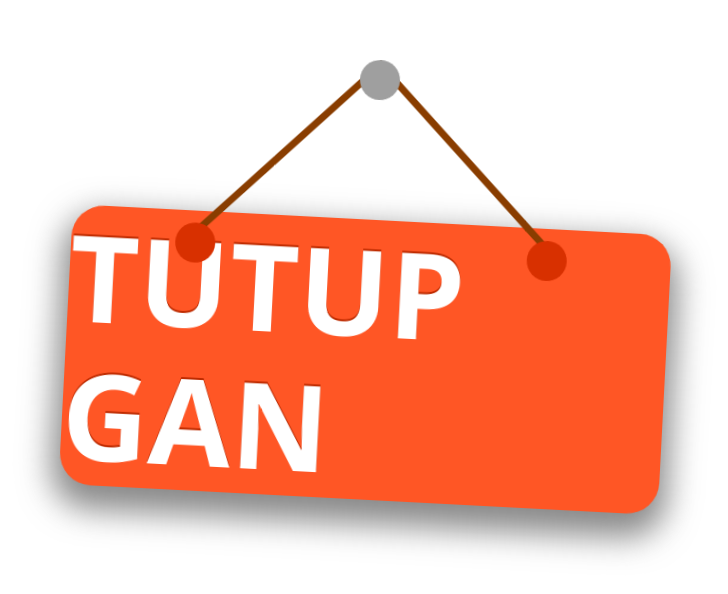
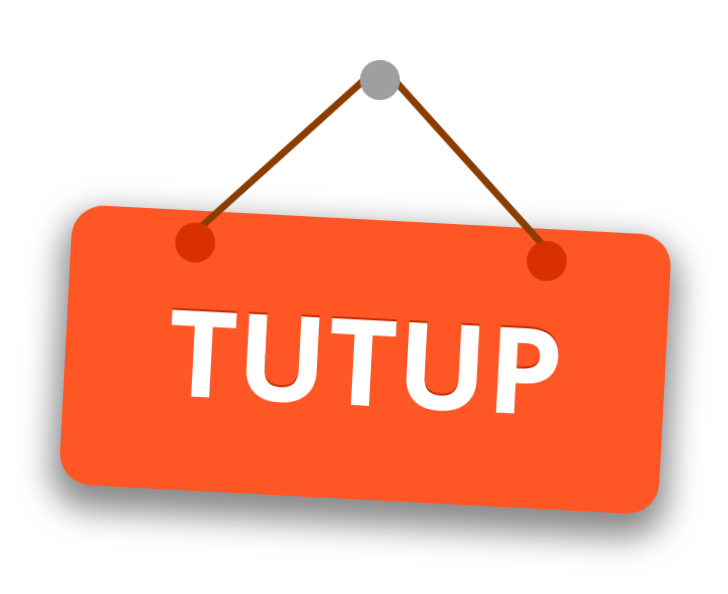
Before and after one commit to vaahteraa/vaahteraa.github.io, a plain HTML site: page index.html in a window 1280 px wide. Shown: the part 120-714 px from the top of the page, without its empty margins (260-988 px from the left). Drawn offline with nearby package versions, Linux system fonts and the light colour scheme.

Commit message:
Update index.html

```diff
--- a/index.html
+++ b/index.html
@@ -117,7 +117,7 @@
     <!-- partial:index.partial.html -->
     <div class="main-wrapper">
       <div class="signboard-wrapper">
-        <div class="signboard">TUTUP GAN</div>
+        <div class="signboard">TUTUP</div>
         <div class="string"></div>
         <div class="pin pin1"></div>
         <div class="pin pin2"></div>
```
